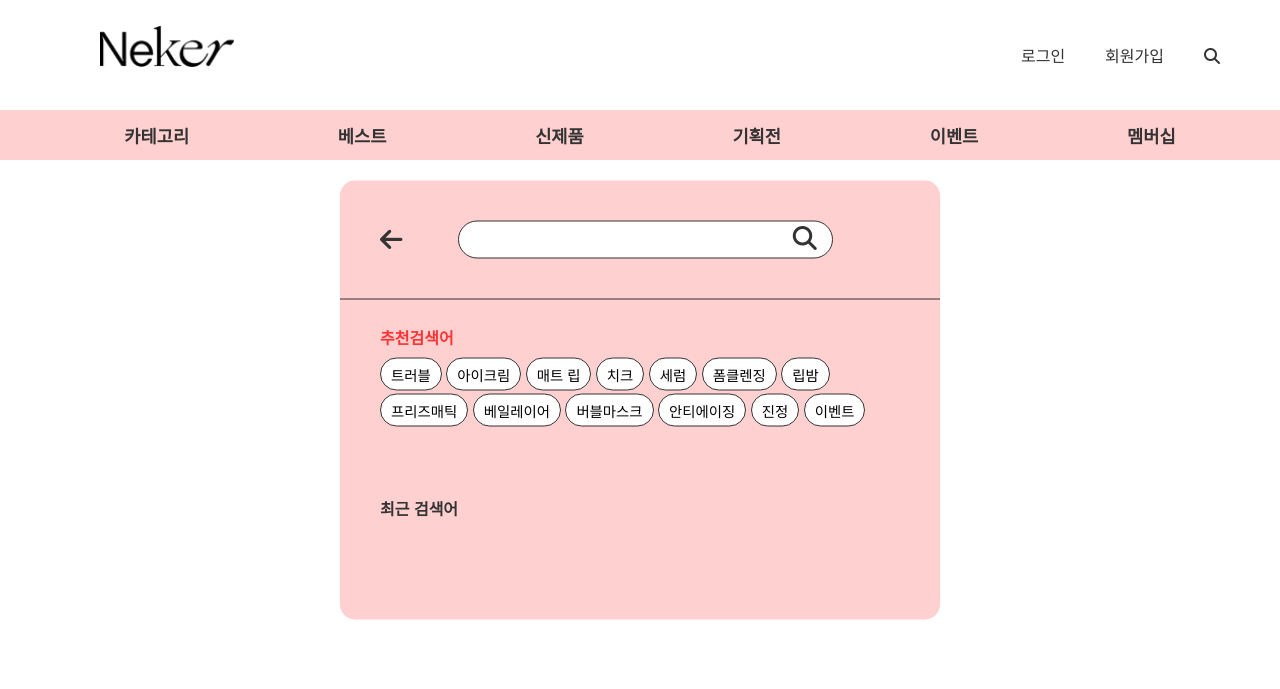
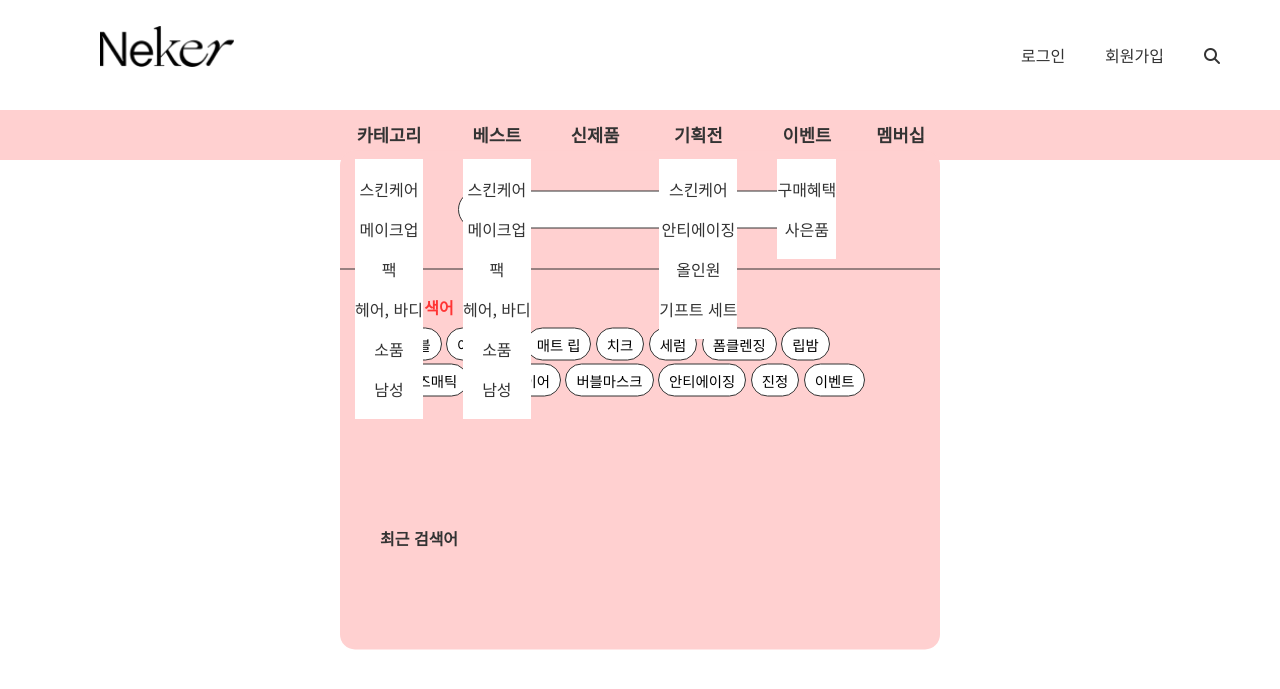
Before and after one commit to hwangsujin22/neker, a PHP site: page /header.php in a window 1280 px wide. Shown: the top 689 px of the page. Run offline with PHP 8.4, Linux system fonts and the light colour scheme.

Commit message:
2024.01.11 7:25pm 업데이트

```diff
--- a/css/mobile.css
+++ b/css/mobile.css
@@ -127,11 +127,12 @@
   padding-top:60px;
   border-bottom:1px solid #333;
 }
+.search_box{padding:30px 0px;}
 .search_box i.fa-arrow-left{
   font-size:1.6rem;
   position:absolute;
   left:10px;
-  line-height:38px;
+  line-height:58px;
 }
 .search_box > fieldset{
   text-align:center;
@@ -140,14 +141,17 @@
   width:62.5%; height:38px;
   border:1px solid #333;
   border-radius:50px;
+  margin-top:10px;
+  margin-left:40px;
 }
+
 fieldset > label.fa-search{
   font-size:1.5rem;
-  transform:translate(-45px, 4px);
+  transform:translate(-45px, 8px);
 }
 /* 추천 검색어 서식 */
 .r_word{
-  height:140px;
+  height:200px;
   padding:10px;
   line-height: 35px;
 }
--- a/css/pc.css
+++ b/css/pc.css
@@ -22,6 +22,7 @@
   /* 모바일용, 태블릿용 버튼 감추기 */
   .total_btn, .search_btn, .cart_btn, .gnb1{display:none;}
 
+  /* h_top 서식 */
   .lnb{
     display:flex;
     justify-content:space-between;
@@ -58,11 +59,7 @@
     padding:20px 40px;
   }
   .search_box{padding:30px 0px;}
-  .search_box i.fa-arrow-left{left:40px; line-height:58px;}
-  #search_b{
-    margin-top:10px;
-    margin-left:40px;
-  }
+  .search_box i.fa-arrow-left{left:40px;}
   fieldset > label.fa-search{transform:translate(-45px, 8px);}
 
   /* 추천검색어 서식 */
@@ -72,8 +69,7 @@
     display:block;
   }
 
-
-  /* h_bottom 서식 시작 */
+  /* h_bottom 서식 */
   .gnb2{
     position:static;
     width:1200px;
@@ -83,13 +79,25 @@
   .gnb2 > ul{
     padding:0px;
     display:flex;
-    justify-content:space-around;
+    justify-content:center;
   }
   .gnb2 > ul > li{
+    text-align:center;
     font-size:1.1rem;
-    line-height:300%;
+    padding:0px 20px;
+    text-indent:0;
   }
   .gnb2 > img, i.fa-times, .gnb2 > ul > li .fa-angle-down{display:none;}
+
+  /* sub메뉴 서식 */
+  .sub{
+    position:relative;
+    display:block;
+    z-index:9999;
+  }
+  .sub > li{
+    text-indent:0px;
+  }
 
   /* 메인 영역 서식 시작 ---------------------------------------------------- */
   section{padding-top:80px;}
--- a/script/slide.js
+++ b/script/slide.js
@@ -70,9 +70,6 @@
       this.style.border='3px solid #FF3535';
     }
 
-    // PC 해상도의 경우 gnb2 아코디언 효과 없애기
-
-
 
   });
 }
```
Also changed, not shown: index.html (+25 -0 lines).
